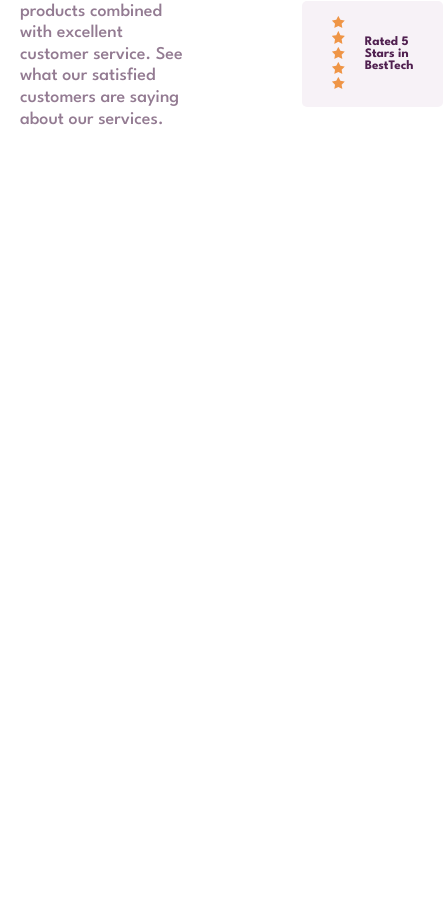
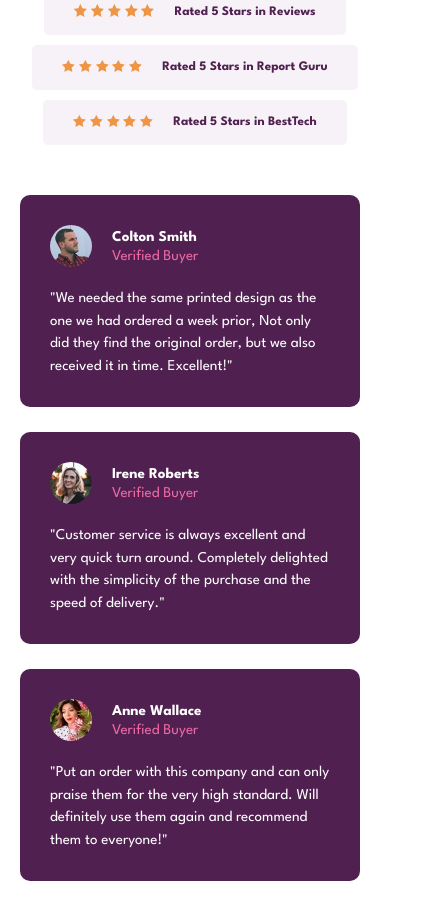
Before and after one commit to mkcode-full/Social-Proof-Section-Master, a plain HTML site: page index.html in a window 390 px wide. Shown: the part 326-1247 px from the top of the page, 443 px wide, since content can reach past the window. Before the commit the page ends 844 px from the top, so only its background shows below. Drawn offline with Linux system fonts and the light colour scheme.

Commit message:
Add files via upload

```diff
--- a/index.html
+++ b/index.html
@@ -48,9 +48,58 @@
           <img src="images/icon-star.svg" alt="icon" class="icon-img">
        </div>
           <p class="rated-text">Rated 5 Stars in BestTech</p>
+       </div>
+
 </div>
 </div>
-</div>
+
+ <div class="card-wrapper">
+    <div class="card card-colton">
+        <div class="card-profile">
+            <img src="images/image-colton.jpg" alt="colton-smith" class="profile-img">
+        <div class="profile-info">
+            <p class="profile-name">Colton Smith</p>
+            <span>Verified Buyer</span>
+        </div>
+        </div>
+
+        <div class="card-discription">
+            <p class="card-text">"We needed the same printed design as the one we had ordered a week prior, Not only did they find the original order, but we also received it in time. Excellent!"</p>
+        </div>
+    </div>
+
+    <!--card2-->
+        <div class="card card-roberts">
+        <div class="card-profile">
+            <img src="images/image-irene.jpg" alt="irene-roberts" class="profile-img">
+        <div class="profile-info">
+            <p class="profile-name">Irene Roberts</p>
+            <span>Verified Buyer</span>
+        </div>
+        </div>
+
+
+        <div class="card-discription">
+            <p class="card-text">"Customer service is always excellent and very quick turn around. Completely delighted with the simplicity of the purchase and the speed of delivery."</p>
+        </div>
+    </div>
+
+      <!--card3-->
+        <div class="card card-anne">
+        <div class="card-profile">
+            <img src="images/image-anne.jpg" alt="anne-wallace" class="profile-img">
+        <div class="profile-info">
+            <p class="profile-name">Anne Wallace</p>
+            <span>Verified Buyer</span>
+        </div>
+        </div>
+
+
+        <div class="card-discription">
+            <p class="card-text">"Put an order with this company and can only praise them for the very high standard. Will definitely use them again and recommend them to everyone!"</p>
+        </div>
+    </div>
+ </div>
 
 </main>
 </body>
--- a/styles.css
+++ b/styles.css
@@ -44,7 +44,7 @@ body {
 }
 
 .content-title {
-    font-size: 48px;
+    font-size: 56px;
     color: var(--very-dark-magenta);
     font-weight: var(--fw-bold);
     margin-bottom: 20px;
@@ -78,11 +78,13 @@ body {
 
 .rated-reviews {
     margin-top: 30px;
-    margin-right: 60px;
+    position: relative;
+    transform: translateX(-30px);
 }
 
 .rated-besttech {
-    margin-left: 60px;
+    position: relative;
+    transform: translateX(30px);
 }
 
 .rated-text {
@@ -94,3 +96,118 @@ body {
 .icon-img {
     width: 13px;
 }
+
+.card {
+    display: flex;
+    flex-direction: column;
+    max-width: 340px;
+    width: 100%;
+    padding: 30px;
+    border-radius: 10px;
+    background-color: var(--very-dark-magenta)
+
+}
+
+.card-colton {
+    position: relative;
+    transform: translateY(-20px);
+}
+
+.card-anne {
+    position: relative;
+    transform: translateY(20px);
+}
+
+
+.profile-img {
+    width: 42px;
+    height: 42px;
+    border-radius: 50%;
+}
+
+.card-profile {
+    display: flex;
+    align-items: center;
+    gap: 20px;
+    margin-bottom: 20px;
+}
+
+.profile-info {
+    display: flex;
+    flex-direction: column;
+    gap: 5px;
+}
+
+.profile-name {
+    color: var(--white);
+    font-weight: var(--fw-bold);
+    font-size: 15px;
+}
+
+
+.profile-info span {
+    color: var(--soft-pink);
+    font-size: 15px;
+    font-weight: var(--fw-regular);
+}
+
+.card-text {
+    font-size: 15px;
+    color: var(--white);
+    line-height: 1.5;
+}
+
+.card-wrapper {
+    display: grid;
+    grid-template-columns: repeat(3, 1fr);
+    margin-top: 70px;
+    gap: 20px;
+}
+
+
+@media (max-width: 768px) {
+
+    .container {
+        display: grid;
+        grid-template-columns: 1fr;
+    }
+
+    .card-wrapper {
+        grid-template-columns: 1fr;
+        gap: 5px;
+    }
+
+    .content-wrapper {
+        display: flex;
+        flex-direction: column;
+        align-items: center;
+        justify-content: center;
+        gap: 10px;
+    }
+
+    .content-title {
+        font-size: 42px;
+        margin-bottom: 15px;
+    }
+
+    .rated-wrapper {
+    width: 100%;
+    gap: 10px;
+
+     }
+
+     .content {
+        width: 100%;
+        text-align: center;
+     }
+
+
+     .rated-besttech {
+        transform: none;
+     }
+     .rated-reviews {
+        transform: none;
+     }
+
+
+}
```
